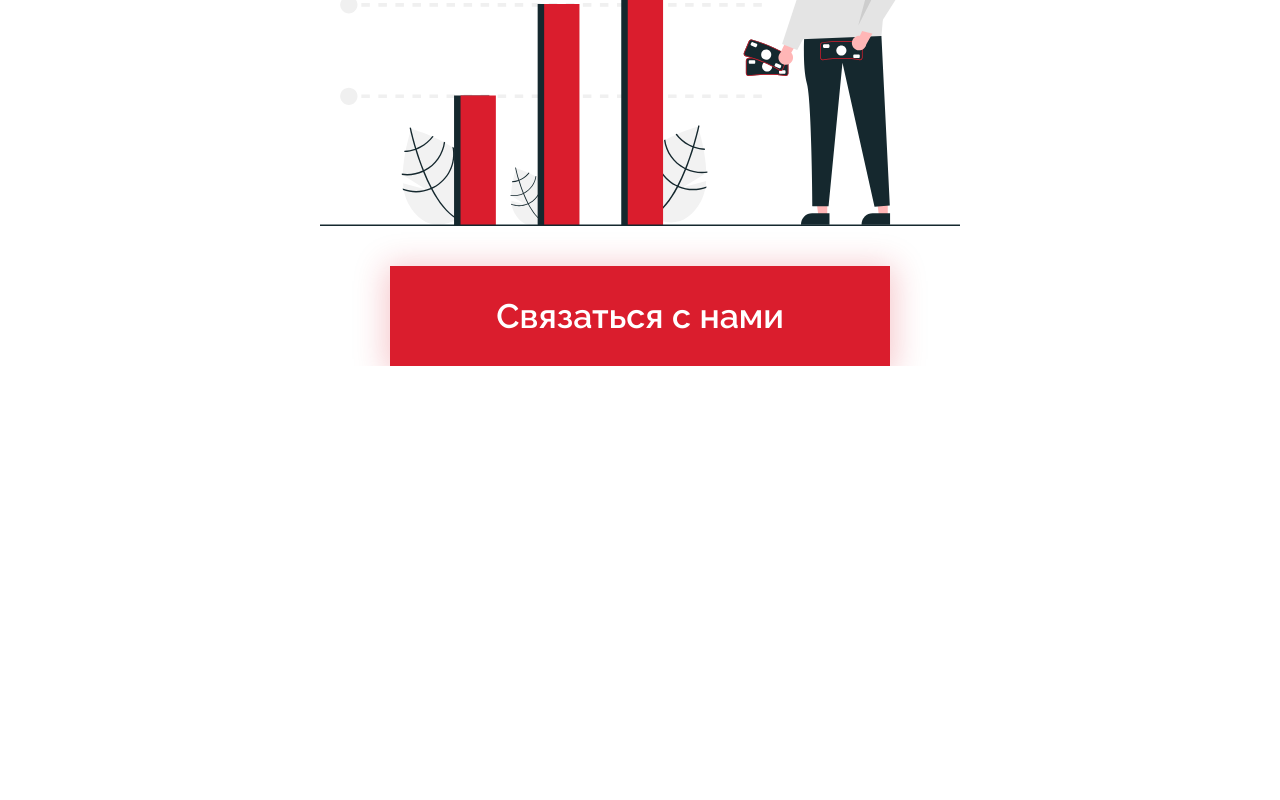
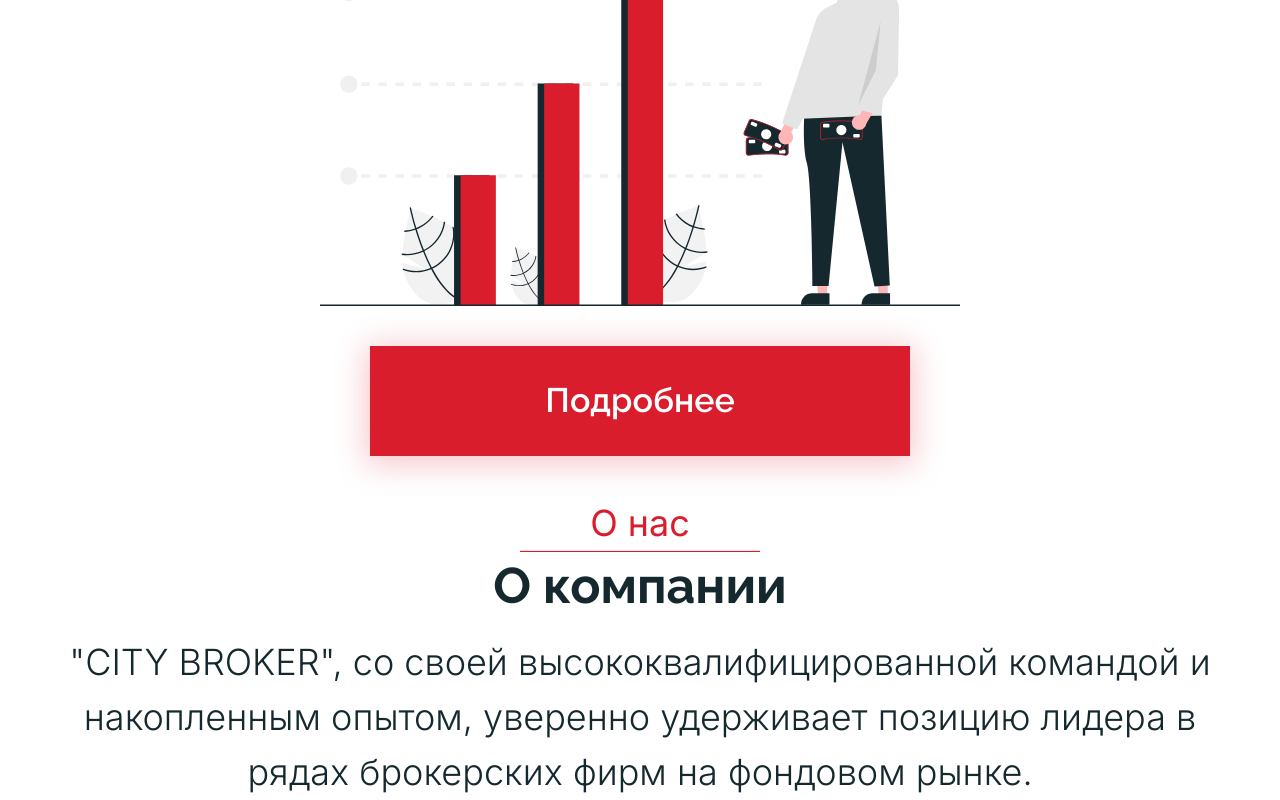
Before and after one commit to TomBebrov1ch/city-broker, a React (Vite) app: page /home in a window 1280 px wide. Shown: the part 928-1728 px from the top of the page. Before the commit the page ends 1294 px from the top, so only its background shows below. Built offline with nearby package versions, Linux system fonts and the light colour scheme.

Commit message:
Version 1.0.1

```diff
--- /dev/null
+++ b/src/entities/Separator/ui/index.tsx
@@ -0,0 +1,16 @@
+import React from "react";
+
+import styles from "./styles.module.scss";
+
+interface SeparatorProps {
+  text: string;
+}
+
+export const Separator: React.FC<SeparatorProps> = ({ text }) => {
+  return (
+    <div className={styles.separator}>
+      <span className={styles.text}>{text}</span>
+      <hr className={styles.line} />
+    </div>
+  );
+};
--- /dev/null
+++ b/src/entities/Separator/ui/styles.module.scss
@@ -0,0 +1,19 @@
+.separator {
+  display: flex;
+  flex-direction: column;
+  align-items: center;
+
+  .text {
+    font-size: clamp(9px, 4.20552vw, 36px);
+    font-family: Inter;
+    font-weight: 400;
+    text-align: center;
+    @apply text-custom-red;
+  }
+
+  .line {
+    width: clamp(60px, 28.0368vw, 240px);
+    height: 2px;
+    @apply bg-custom-red;
+  }
+}
--- a/src/features/Header/styles.module.scss
+++ b/src/features/Header/styles.module.scss
@@ -7,6 +7,6 @@
   @apply mt-8;
 
   .logo {
-    width: 120px;
+    width: clamp(60px, 28.0368vw, 240px);
   }
 }
--- a/src/pages/Home/ui/index.tsx
+++ b/src/pages/Home/ui/index.tsx
@@ -1,12 +1,14 @@
 import React from "react";
+import { Header } from "@features/Header";
 import { HomeScreen } from "@widgets/HomeScreen";
-import { Header } from "@features/Header";
+import { AboutScreen } from "@widgets/AboutScreen";
 
 export const HomePage = () => {
   return (
     <>
       <Header />
       <HomeScreen />
+      <AboutScreen />
     </>
   );
 };
--- a/src/shared/ui/Button/styles.module.scss
+++ b/src/shared/ui/Button/styles.module.scss
@@ -1,6 +1,6 @@
 .button {
-  width: clamp(125px, 58.41vw, 500px);
-  height: clamp(25px, 11.681999999999999vw, 100px);
+  width: clamp(135px, 63.0828vw, 540px);
+  height: clamp(27.5px, 12.8502vw, 110px);
   display: flex;
   align-items: center;
   justify-content: center;
--- /dev/null
+++ b/src/widgets/AboutScreen/index.tsx
@@ -0,0 +1,17 @@
+import { Separator } from "@entities/Separator/ui";
+
+import styles from "./styles.module.scss";
+
+export const AboutScreen = () => {
+  return (
+    <section className="container m-auto mt-10">
+      <Separator text="О нас" />
+      <h2 className={styles.heading}>О компании</h2>
+      <p className="paragraph mt-4">
+        "CITY BROKER", со своей высококвалифицированной командой и накопленным
+        опытом, уверенно удерживает позицию лидера в рядах брокерских фирм на
+        фондовом рынке.
+      </p>
+    </section>
+  );
+};
--- /dev/null
+++ b/src/widgets/AboutScreen/styles.module.scss
@@ -0,0 +1,9 @@
+.heading {
+  text-align: center;
+  font-family: Raleway;
+  font-size: clamp(12.5px, 5.840999999999999vw, 50px);
+  font-style: normal;
+  font-weight: 700;
+  line-height: 135%;
+  @apply text-custom-black;
+}
--- a/src/widgets/HomeScreen/index.tsx
+++ b/src/widgets/HomeScreen/index.tsx
@@ -23,7 +23,7 @@
           className={styles.illustration}
           alt="illustration"
         />
-        <Button text="Связаться с нами" marginTop="mt-10" />
+        <Button text="Подробнее" marginTop="mt-10" />
       </main>
     </>
   );
```
